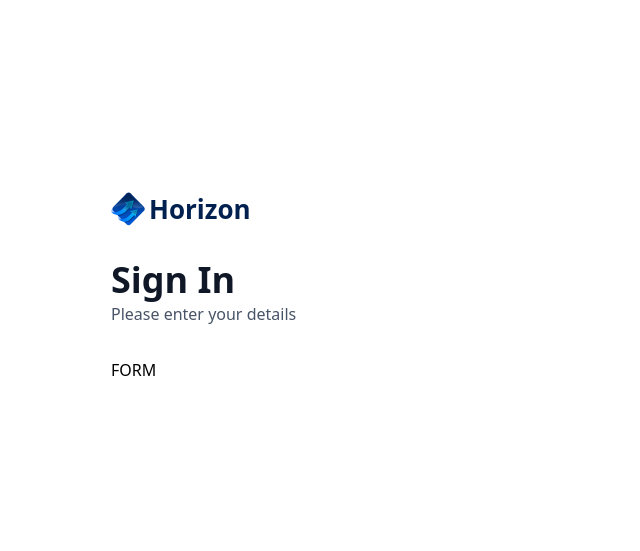
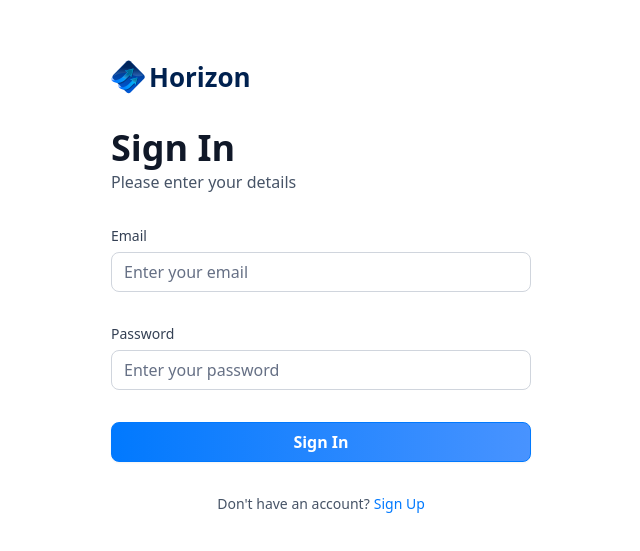
Before and after one commit to Khash90/jsm_banking, a Next.js app: page /sign-in in a window 1280 px wide. Shown: the part 113-664 px from the top of the page, without its empty margins (319-959 px from the left). Built offline with nearby package versions, Linux system fonts and the light colour scheme.

Commit message:
Make CustomInput.tsx for form and create first steps for signin and signup

```diff
--- a/components/AuthForm.tsx
+++ b/components/AuthForm.tsx
@@ -1,54 +1,110 @@
-'use client'
-import Image from 'next/image'
-import Link from 'next/link'
-import React, { useState } from 'react'
+"use client";
+import Image from "next/image";
+import Link from "next/link";
+import { useState } from "react";
 
-const AuthForm = ({type}: {type: string}) => {
+import { Button } from "@/components/ui/button";
+import {
+  Form
+} from "@/components/ui/form";
+import { authFormSchema } from "@/lib/utils";
+import { zodResolver } from "@hookform/resolvers/zod";
+import { Loader2 } from "lucide-react";
+import { useForm } from "react-hook-form";
+import { z } from "zod";
+import CustomInput from "./CustomInput";
+
+
+
+const AuthForm = ({ type }: { type: string }) => {
   const [user, setUser] = useState(null);
+  const [isLoading, setIsLoading] = useState(false)
+
+  // 1. Define your form.
+  const form = useForm<z.infer<typeof authFormSchema>>({
+    resolver: zodResolver(authFormSchema),
+    defaultValues: {
+      email: "",
+      password: ""
+    },
+  });
+
+  // 2. Define a submit handler.
+  function onSubmit(values: z.infer<typeof authFormSchema>) {
+    // Do something with the form values.
+    // ✅ This will be type-safe and validated.
+    setIsLoading(true)
+    console.log(values);
+    setIsLoading(false)
+  }
+
   return (
-    <section className='auth-form'>
-
-        <header className='flex flex-col gap-5 md:gap-8'>
-        <Link
-            href="/"
-            className="flex  cursor-pointer items-center gap-1 "
-          >
+    <section className="auth-form">
+      <header className="flex flex-col gap-5 md:gap-8">
+        <Link href="/" className="flex  cursor-pointer items-center gap-1 ">
           <Image src="/icons/logo.svg" width={34} height={34} alt="logo" />
           <h1 className="text-26 font-ibm-plex-serif font-bold text-black-1">
             Horizon
           </h1>
         </Link>
 
-          <div className='flex-col gap-1 md:gap-3'>
-            <h1 className='text-24 lg:text-36 font-semibold text-gray-900'>
+        <div className="flex-col gap-1 md:gap-3">
+          <h1 className="text-24 lg:text-36 font-semibold text-gray-900">
+            {user ? "Link Account" : type === "sign-in" ? "Sign In" : "Sign Up"}
+            <p className="text-16 font-normal text-gray-600">
               {user
-                ? 'Link Account'
-                : type === 'sign-in'
-                  ? 'Sign In'
-                  : 'Sign Up'
-            }
-            <p className='text-16 font-normal text-gray-600'>
-                {user
-                ? 'Link your  account to get started'
-                : 'Please enter your details'
-                }
+                ? "Link your  account to get started"
+                : "Please enter your details"}
             </p>
           </h1>
         </div>
       </header>
 
       {user ? (
-            <div className='flex flex-col gap-4'>
-                    {/* PlaidLink */}
+        <div className="flex flex-col gap-4">{/* PlaidLink */}</div>
+      ) : (
+        <>
+           <Form {...form}>
+      <form onSubmit={form.handleSubmit(onSubmit)} className="space-y-8">
+        <CustomInput
+          control={form.control}
+          name="email"
+          label="Email"
+          placeholder="Enter your email"
+        />
+        <CustomInput
+          control={form.control}
+          name="password"
+          label="Password"
+          placeholder="Enter your password"
+        />
+
+        <div className="flex flex-col gap-4">
+        <Button className="form-btn" type="submit" disabled={isLoading}>
+          {isLoading ? (
+            <>
+              <Loader2 size={20} className="animate-spin" /> &nbsp;
+              Loading...
+            </>
+          ): type === 'sign-in'
+           ? 'Sign In' : 'Sign Up'}
+        </Button>
         </div>
-        ): (
-            <>
-               FORM
+      </form>
+    </Form>
+
+    <footer className="flex justify-center gap-1">
+          <p className="text-14 font-normal text-gray-600">{type === 'sign-in'
+            ? "Don't have an account?"
+            : "Already have an account?"}</p>
+            <Link className="form-link" href={type === 'sign-in' ? '/sign-up' : '/sign-in'}>
+            {type === 'sign-in' ? 'Sign Up' : 'Sign In'}
+            </Link>
+    </footer>
         </>
       )}
+    </section>
+  );
+};
 
-    </section>
-  )
-}
-
-export default AuthForm
+export default AuthForm;
--- /dev/null
+++ b/components/CustomInput.tsx
@@ -0,0 +1,41 @@
+import { Input } from "./ui/input";
+import React from "react";
+import { FormField, FormLabel, FormControl, FormMessage } from "./ui/form";
+import { Control, FieldPath} from "react-hook-form";
+import { z } from "zod";
+import { authFormSchema } from "@/lib/utils";
+
+
+interface CustomInput {
+    control: Control<z.infer<typeof authFormSchema>>,
+    name: FieldPath<z.infer<typeof authFormSchema>>,
+    label: string,
+    placeholder: string
+}
+
+const CustomInput = ({ control, name, label, placeholder }: CustomInput) => {
+  return (
+    <FormField
+      control={control}
+      name={name}
+      render={({ field }) => (
+        <div className="form-item">
+          <FormLabel className="form-label">{label}</FormLabel>
+          <div className="flex w-full flex-col">
+            <FormControl>
+              <Input
+                placeholder={placeholder}
+                className="input-class"
+                type={name === 'password' ? "password" : "text"}
+                {...field}
+              />
+            </FormControl>
+            <FormMessage className="form-message mt-2" />
+          </div>
+        </div>
+      )}
+    />
+  );
+};
+
+export default CustomInput;
--- /dev/null
+++ b/components/ui/form.tsx
@@ -0,0 +1,178 @@
+"use client"
+
+import * as React from "react"
+import * as LabelPrimitive from "@radix-ui/react-label"
+import { Slot } from "@radix-ui/react-slot"
+import {
+  Controller,
+  ControllerProps,
+  FieldPath,
+  FieldValues,
+  FormProvider,
+  useFormContext,
+} from "react-hook-form"
+
+import { cn } from "@/lib/utils"
+import { Label } from "@/components/ui/label"
+
+const Form = FormProvider
+
+type FormFieldContextValue<
+  TFieldValues extends FieldValues = FieldValues,
+  TName extends FieldPath<TFieldValues> = FieldPath<TFieldValues>
+> = {
+  name: TName
+}
+
+const FormFieldContext = React.createContext<FormFieldContextValue>(
+  {} as FormFieldContextValue
+)
+
+const FormField = <
+  TFieldValues extends FieldValues = FieldValues,
+  TName extends FieldPath<TFieldValues> = FieldPath<TFieldValues>
+>({
+  ...props
+}: ControllerProps<TFieldValues, TName>) => {
+  return (
+    <FormFieldContext.Provider value={{ name: props.name }}>
+      <Controller {...props} />
+    </FormFieldContext.Provider>
+  )
+}
+
+const useFormField = () => {
+  const fieldContext = React.useContext(FormFieldContext)
+  const itemContext = React.useContext(FormItemContext)
+  const { getFieldState, formState } = useFormContext()
+
+  const fieldState = getFieldState(fieldContext.name, formState)
+
+  if (!fieldContext) {
+    throw new Error("useFormField should be used within <FormField>")
+  }
+
+  const { id } = itemContext
+
+  return {
+    id,
+    name: fieldContext.name,
+    formItemId: `${id}-form-item`,
+    formDescriptionId: `${id}-form-item-description`,
+    formMessageId: `${id}-form-item-message`,
+    ...fieldState,
+  }
+}
+
+type FormItemContextValue = {
+  id: string
+}
+
+const FormItemContext = React.createContext<FormItemContextValue>(
+  {} as FormItemContextValue
+)
+
+const FormItem = React.forwardRef<
+  HTMLDivElement,
+  React.HTMLAttributes<HTMLDivElement>
+>(({ className, ...props }, ref) => {
+  const id = React.useId()
+
+  return (
+    <FormItemContext.Provider value={{ id }}>
+      <div ref={ref} className={cn("space-y-2", className)} {...props} />
+    </FormItemContext.Provider>
+  )
+})
+FormItem.displayName = "FormItem"
+
+const FormLabel = React.forwardRef<
+  React.ElementRef<typeof LabelPrimitive.Root>,
+  React.ComponentPropsWithoutRef<typeof LabelPrimitive.Root>
+>(({ className, ...props }, ref) => {
+  const { error, formItemId } = useFormField()
+
+  return (
+    <Label
+      ref={ref}
+      className={cn(error && "text-destructive", className)}
+      htmlFor={formItemId}
+      {...props}
+    />
+  )
+})
+FormLabel.displayName = "FormLabel"
+
+const FormControl = React.forwardRef<
+  React.ElementRef<typeof Slot>,
+  React.ComponentPropsWithoutRef<typeof Slot>
+>(({ ...props }, ref) => {
+  const { error, formItemId, formDescriptionId, formMessageId } = useFormField()
+
+  return (
+    <Slot
+      ref={ref}
+      id={formItemId}
+      aria-describedby={
+        !error
+          ? `${formDescriptionId}`
+          : `${formDescriptionId} ${formMessageId}`
+      }
+      aria-invalid={!!error}
+      {...props}
+    />
+  )
+})
+FormControl.displayName = "FormControl"
+
+const FormDescription = React.forwardRef<
+  HTMLParagraphElement,
+  React.HTMLAttributes<HTMLParagraphElement>
+>(({ className, ...props }, ref) => {
+  const { formDescriptionId } = useFormField()
+
+  return (
+    <p
+      ref={ref}
+      id={formDescriptionId}
+      className={cn("text-sm text-muted-foreground", className)}
+      {...props}
+    />
+  )
+})
+FormDescription.displayName = "FormDescription"
+
+const FormMessage = React.forwardRef<
+  HTMLParagraphElement,
+  React.HTMLAttributes<HTMLParagraphElement>
+>(({ className, children, ...props }, ref) => {
+  const { error, formMessageId } = useFormField()
+  const body = error ? String(error?.message) : children
+
+  if (!body) {
+    return null
+  }
+
+  return (
+    <p
+      ref={ref}
+      id={formMessageId}
+      className={cn("text-sm font-medium text-destructive", className)}
+      {...props}
+    >
+      {body}
+    </p>
+  )
+})
+FormMessage.displayName = "FormMessage"
+
+export {
+  useFormField,
+  Form,
+  FormItem,
+  FormLabel,
+  FormControl,
+  FormDescription,
+  FormMessage,
+  FormField,
+}
--- /dev/null
+++ b/components/ui/input.tsx
@@ -0,0 +1,25 @@
+import * as React from "react"
+
+import { cn } from "@/lib/utils"
+
+export interface InputProps
+  extends React.InputHTMLAttributes<HTMLInputElement> {}
+
+const Input = React.forwardRef<HTMLInputElement, InputProps>(
+  ({ className, type, ...props }, ref) => {
+    return (
+      <input
+        type={type}
+        className={cn(
+          "flex h-10 w-full rounded-md border border-input bg-background px-3 py-2 text-sm ring-offset-background file:border-0 file:bg-transparent file:text-sm file:font-medium placeholder:text-muted-foreground focus-visible:outline-none focus-visible:ring-2 focus-visible:ring-ring focus-visible:ring-offset-2 disabled:cursor-not-allowed disabled:opacity-50",
+          className
+        )}
+        ref={ref}
+        {...props}
+      />
+    )
+  }
+)
+Input.displayName = "Input"
+
+export { Input }
--- /dev/null
+++ b/components/ui/label.tsx
@@ -0,0 +1,26 @@
+"use client"
+
+import * as React from "react"
+import * as LabelPrimitive from "@radix-ui/react-label"
+import { cva, type VariantProps } from "class-variance-authority"
+
+import { cn } from "@/lib/utils"
+
+const labelVariants = cva(
+  "text-sm font-medium leading-none peer-disabled:cursor-not-allowed peer-disabled:opacity-70"
+)
+
+const Label = React.forwardRef<
+  React.ElementRef<typeof LabelPrimitive.Root>,
+  React.ComponentPropsWithoutRef<typeof LabelPrimitive.Root> &
+    VariantProps<typeof labelVariants>
+>(({ className, ...props }, ref) => (
+  <LabelPrimitive.Root
+    ref={ref}
+    className={cn(labelVariants(), className)}
+    {...props}
+  />
+))
+Label.displayName = LabelPrimitive.Root.displayName
+
+export { Label }
--- a/lib/utils.ts
+++ b/lib/utils.ts
@@ -2,6 +2,7 @@
 import { type ClassValue, clsx } from "clsx";
 import qs from "query-string";
 import { twMerge } from "tailwind-merge";
+import { z } from "zod";
 
 export function cn(...inputs: ClassValue[]) {
   return twMerge(clsx(inputs));
@@ -193,3 +194,8 @@
 
   return date > twoDaysAgo ? "Processing" : "Success";
 };
+
+export const authFormSchema = z.object({
+  email: z.string().email(),
+  password: z.string().min(8)
+});
--- a/package.json
+++ b/package.json
@@ -9,7 +9,9 @@
     "lint": "next lint"
   },
   "dependencies": {
+    "@hookform/resolvers": "^3.9.0",
     "@radix-ui/react-dialog": "^1.1.1",
+    "@radix-ui/react-label": "^2.1.0",
     "@radix-ui/react-slot": "^1.1.0",
     "chart.js": "^4.4.3",
     "class-variance-authority": "^0.7.0",
@@ -21,8 +23,10 @@
     "react-chartjs-2": "^5.2.0",
     "react-countup": "^6.5.3",
     "react-dom": "^18",
+    "react-hook-form": "^7.52.1",
     "tailwind-merge": "^2.3.0",
-    "tailwindcss-animate": "^1.0.7"
+    "tailwindcss-animate": "^1.0.7",
+    "zod": "^3.23.8"
   },
   "devDependencies": {
     "@types/node": "^20",
```
Also changed, not shown: 1 other file (tests, documents, lock files or other folders). Lines whose indentation alone changed are shown as unchanged.
